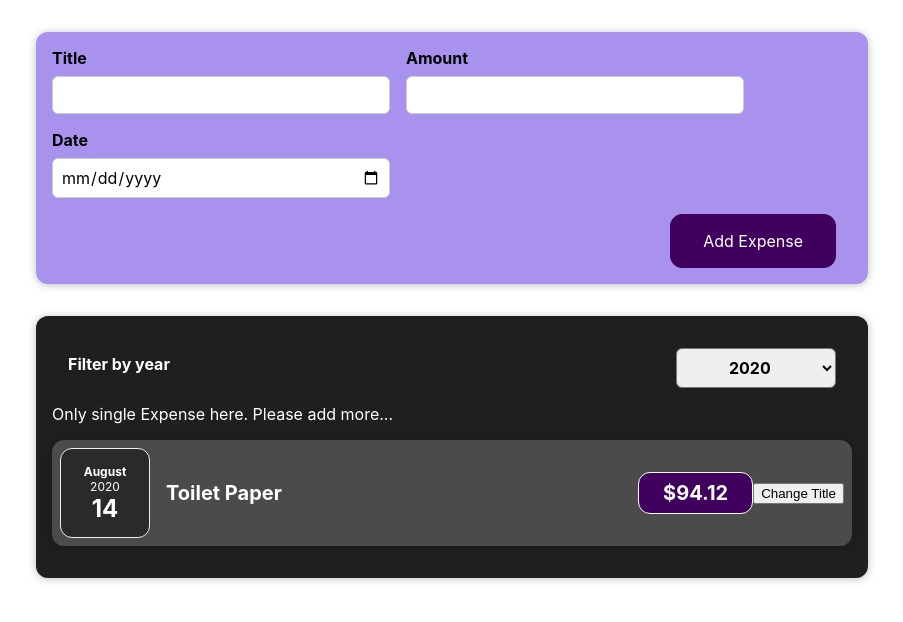
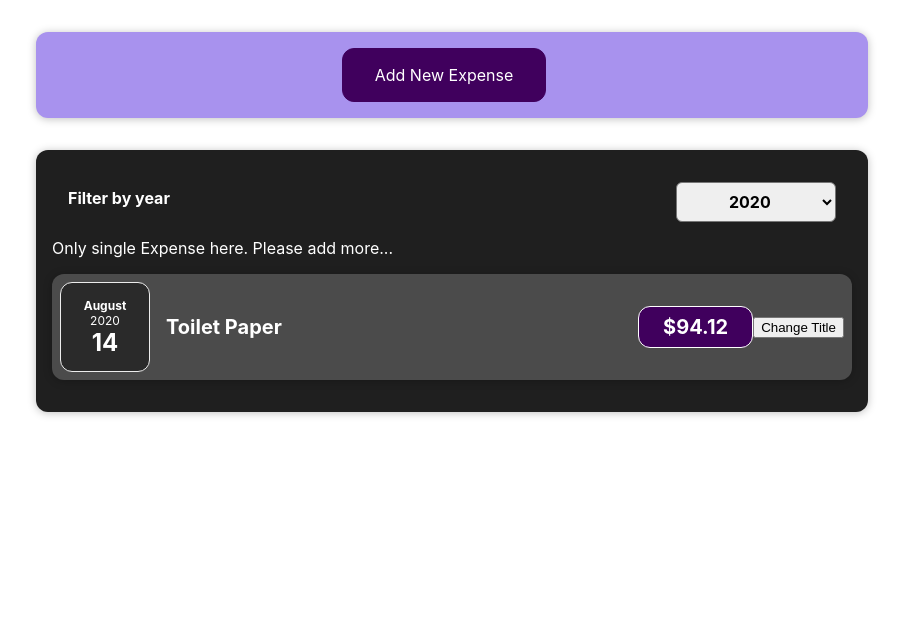
Before and after one commit to ajianth72/REACT, a React (Create React App) app: page / in a window 1280 px wide. Shown: the top 622 px of the page, without its empty margins (188-1091 px from the left). Built offline with nearby package versions, Linux system fonts and the light colour scheme.

Commit message:
add button

```diff
--- a/src/Components/NexExpense/ExpenseForm.jsx
+++ b/src/Components/NexExpense/ExpenseForm.jsx
@@ -87,6 +87,7 @@ const ExpenseForm = (props) => {
         </div>
       </div>
       <div className='new-expense__actions'>
+        <button type='button' onClick={props.onCancel}>Cancel</button>
         <button type='submit'>Add Expense</button>
       </div>
     </form>
--- a/src/Components/NexExpense/NewExpense.jsx
+++ b/src/Components/NexExpense/NewExpense.jsx
@@ -1,20 +1,32 @@
-import React from 'react';
+import React, { useState } from 'react';
 
 import ExpenseForm from './ExpenseForm';
 import './NewExpense.css';
 
 const NewExpense = (props) => {
+  const [isEditing,setIsEditing] =useState(false);
   const saveExpenseDataHandler = (enteredExpenseData) => {
     const expenseData = {
       ...enteredExpenseData,
       id: Math.random().toString()
     };
+
     props.onAddExpense(expenseData);
+    setIsEditing(false);
+  };
+  const startEditingHandler =()=>{
+    setIsEditing(true);
+
+  };
+  const stopEdtingHandler =()=>{
+    setIsEditing(false);
+
   };
 
   return (
     <div className='new-expense'>
-      <ExpenseForm onSaveExpenseData={saveExpenseDataHandler} />
+     {!isEditing && <button onClick={startEditingHandler}>Add New Expense</button>}
+      {isEditing&&<ExpenseForm onSaveExpenseData={saveExpenseDataHandler} onCancel={stopEdtingHandler}/>}
     </div>
   );
 };
```
